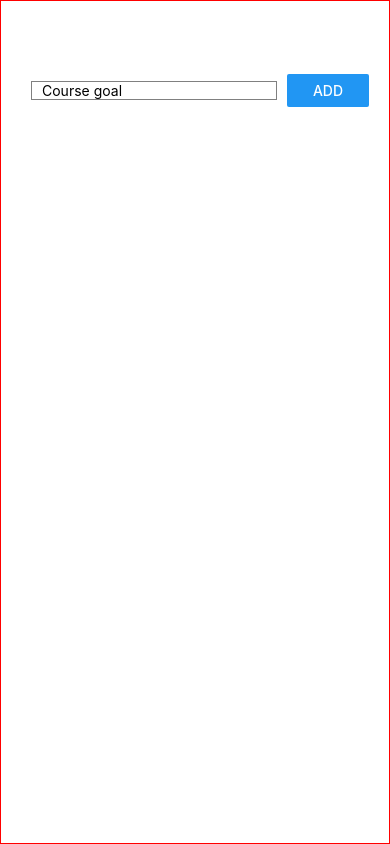
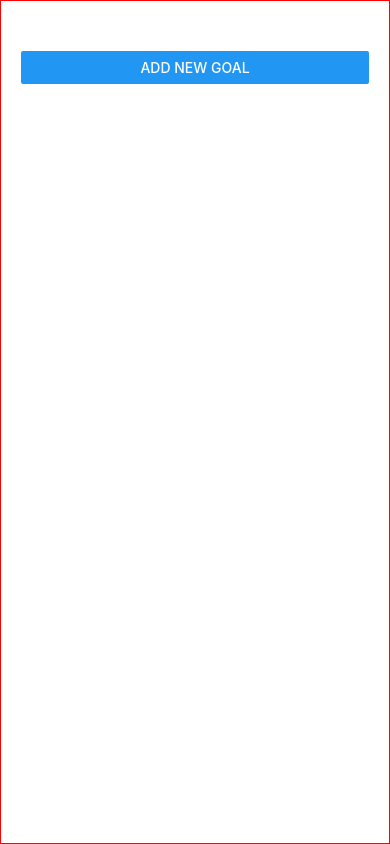
Before and after one commit to toddbauermeister/rn-complete-guide, a React Native app: screen / in a window 390 px wide. Built offline with nearby package versions, Linux system fonts and the light colour scheme.

Commit message:
wrap GoalInput in Modal, add functionality to close the modal

```diff
--- a/App.js
+++ b/App.js
@@ -32,6 +32,7 @@ const styles = StyleSheet.create({
 export default function App() {
   const [goalEntered, setGoalEntered] = useState('');
   const [goalList, setGoalList] = useState([]);
+  const [showModal, setshowModal] = useState(false)
 
   // react native will automatically pass value
   // update the local goal state (in the input)
@@ -46,6 +47,10 @@ export default function App() {
   const clearGoals = () => {
     setGoalList([]);
   };
+
+  const toggleModal = () => {
+    setshowModal(!showModal);
+  }
 
   const addGoalToList = () => {
     // goalList is considered prevState by react here
@@ -71,12 +76,18 @@ export default function App() {
   return (
     <>
       <View style={styles.screen}>
+        <Button
+          title="Add New Goal"
+          onPress={toggleModal}
+        />
         <View style={styles.inputGroup}>
           <GoalInput
             updateGoal={updateGoal}
             goalEntered={goalEntered}
             addGoalToList={addGoalToList}
             clearGoalEntered={clearGoalEntered}
+            showModal={showModal}
+            toggleModal={toggleModal}
           />
         </View>
         {
--- a/components/GoalInput.js
+++ b/components/GoalInput.js
@@ -1,16 +1,25 @@
 import React from 'react';
-import { Button, StyleSheet, TextInput, View } from 'react-native';
+import { Button, Modal, StyleSheet, TextInput, View } from 'react-native';
 
 const GoalInput = props => {
+    const {
+        updateGoal,
+        goalEntered,
+        addGoalToList,
+        clearGoalEntered,
+        showModal,
+        toggleModal,
+    } = props
+
     return (
-        <>
+        <Modal visible={showModal} animationType="fade">
             <View style={styles.inputContainer}>
                 {/* Course goal input */}
                 <TextInput
                     placeholder='Course goal'
                     style={styles.input}
-                    onChangeText={props.updateGoal}
-                    value={props.goalEntered} // nb this binds the value of the input to reflect the state
+                    onChangeText={updateGoal}
+                    value={goalEntered} // nb this binds the value of the input to reflect the state
                 />
             </View>
             <View style={styles.buttonAddContainer}>
@@ -18,13 +27,20 @@ const GoalInput = props => {
                 <Button
                     title='ADD'
                     onPress={() => {
-                        props.addGoalToList();
-                        props.clearGoalEntered();
+                        addGoalToList();
+                        clearGoalEntered();
+                        toggleModal()
                     }}
                     style={styles.buttonAdd}
                 />
+                <Button
+                    title='CANCEL'
+                    onPress={toggleModal}
+                    style={styles.buttonCancel}
+                    color='red'
+                />
             </View>
-        </>
+        </Modal>
     )
 }
 
@@ -36,7 +52,7 @@ const styles = StyleSheet.create({
     },
     inputContainer: {
         justifyContent: 'center',
-        flex: 3,
+        flex: 1,
         paddingHorizontal: 10,
     },
     buttonAddContainer: {
@@ -46,6 +62,13 @@ const styles = StyleSheet.create({
     buttonAdd: {
         height: '100%',
     },
+    buttonAdd: {
+        height: '100%',
+    },
+    buttonCancel: {
+        height: '100%',
+        marginVertical: 10,
+    }
 })
 
 export default GoalInput;
```
